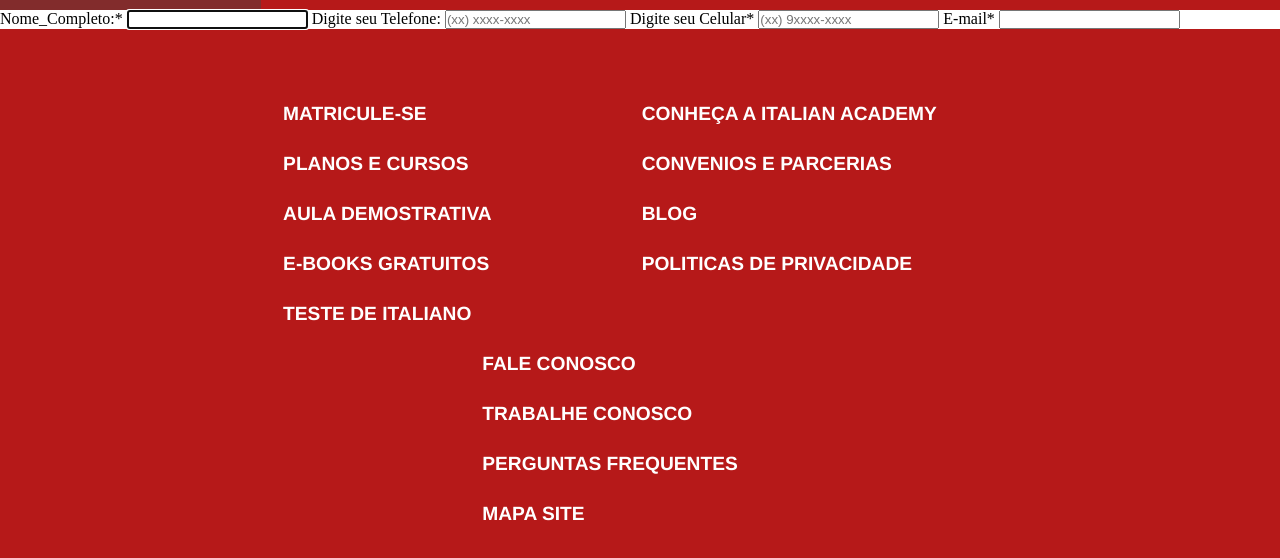
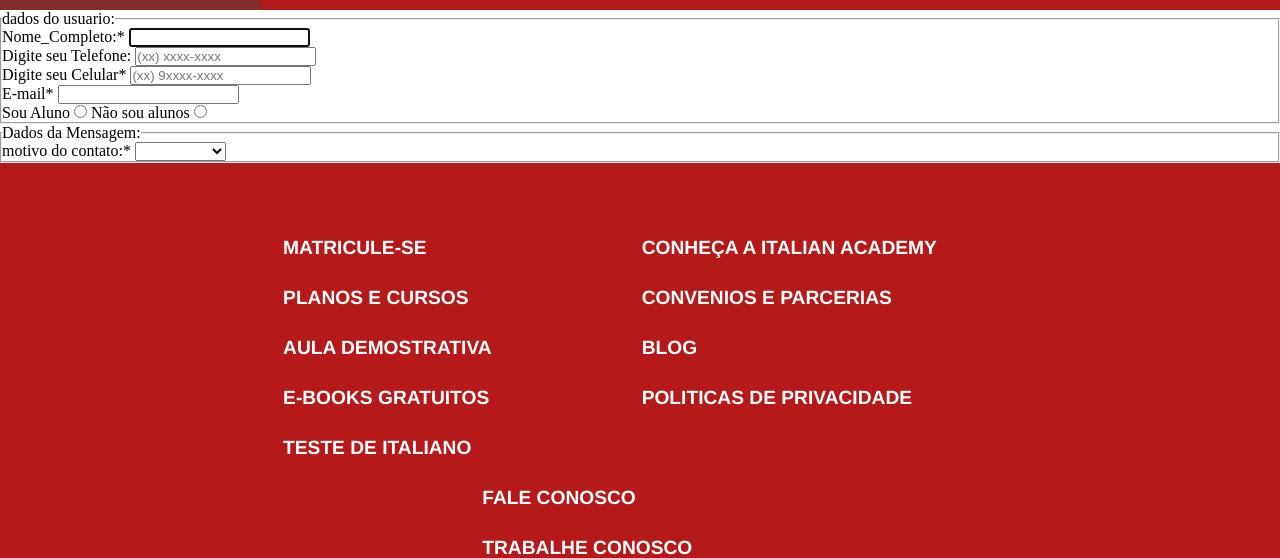
Before and after one commit to anderson-pantolfi/italian_academy, a plain HTML site: page fale_conosco.html in a window 1280 px wide. Shown: the part 197-755 px from the top of the page. Drawn offline with Linux system fonts and the light colour scheme.

Commit message:
continued page form contact us

```diff
--- a/fale_conosco.html
+++ b/fale_conosco.html
@@ -52,21 +52,41 @@
                 <div  id="div-formulario">
 
                     <form method="post">
-                        <label for="nome">Nome_Completo:<span class="input_required">*</span>
-                            <input type="text" required autofocus maxlength="30" minlength="3" id="nome" />
-                        </label>
+                        <fieldset>
+                            <legend>dados do usuario: </legend>
 
-                        <label for="telefone">Digite seu Telefone:
-                            <input type="tel" id="telefone" placeholder="(xx) xxxx-xxxx" />
-                        </label>
+                            <label for="nome">Nome_Completo:<span class="input_required">*</span>
+                                <input type="text" required autofocus maxlength="30" minlength="3" id="nome" /><br />
+                            </label>
+                            <label for="telefone">Digite seu Telefone:
+                                <input type="tel" id="telefone" placeholder="(xx) xxxx-xxxx" /><br />
+                            </label>
+                            <label for="celular">Digite seu Celular<span class="input_required">*</span>
+                                <input type="tel" id="celular" placeholder="(xx) 9xxxx-xxxx" pattern="^\([1-9]{2}\) 9[1-9][0-9]{3}-[0-9]{4}$" /><br />
+                            </label>
+                            <label>E-mail<span class="input_required">*</span>
+                                <input type="email" id="email" /><br />
+                            </label>
+                            <label for="aluno">Sou Aluno
+                                <input type="radio" name="verifica_aluno"value="aluno"/>
+                            </label>
+                            <label for="visitante">Não sou alunos
+                                <input type="radio" name="verifica_aluno" value="nao_aluno"/>
+                            </label>
+                        </fieldset>
 
-                        <label for="celular">Digite seu Celular<span class="input_required">*</span>
-                            <input type="tel" id="celular" placeholder="(xx) 9xxxx-xxxx" pattern="^\([1-9]{2}\) 9[1-9][0-9]{3}-[0-9]{4}$" />
-                        </label>
+                        <fieldset>
+                            <legend>Dados da Mensagem:</legend>
 
-                        <label>E-mail<span class="input_required">*</span>
-                            <input type="email" id="email" />
-                        </label>
+                            <label for="motivo_contato">motivo do contato:<span class="input_required">*</span>
+                                <select id="motivo_contato" required>
+                                    <option disabled selected></option>
+                                    <option value="duvidas">duvidas</option>
+                                    <option value="reclamação">reclamacao</option>
+                                    <option value="sugestão">sugestao</option>
+                                </select>
+                            </label>
+                        </fieldset>
                     </form>
                 </div>
             </main>
```
